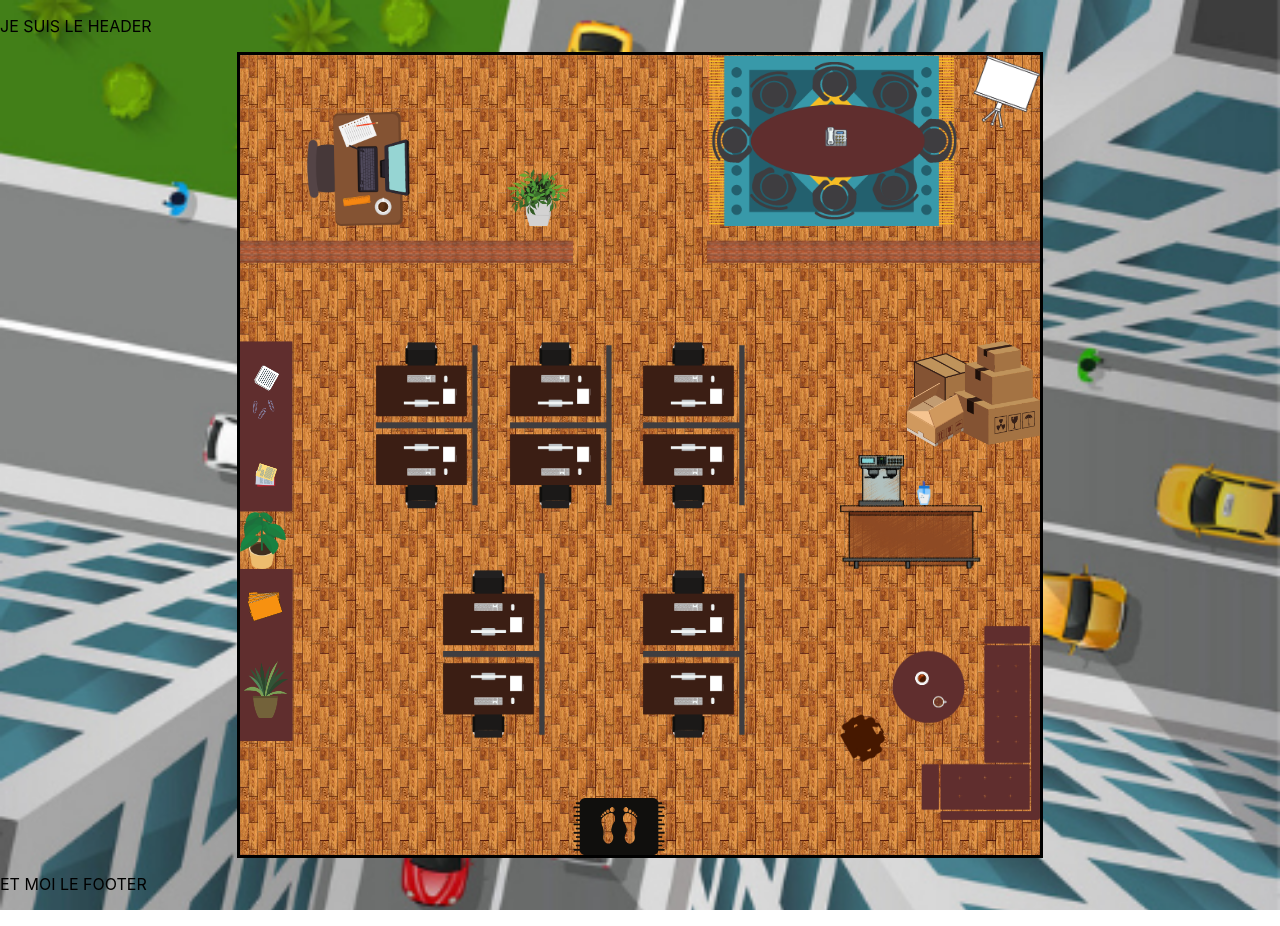
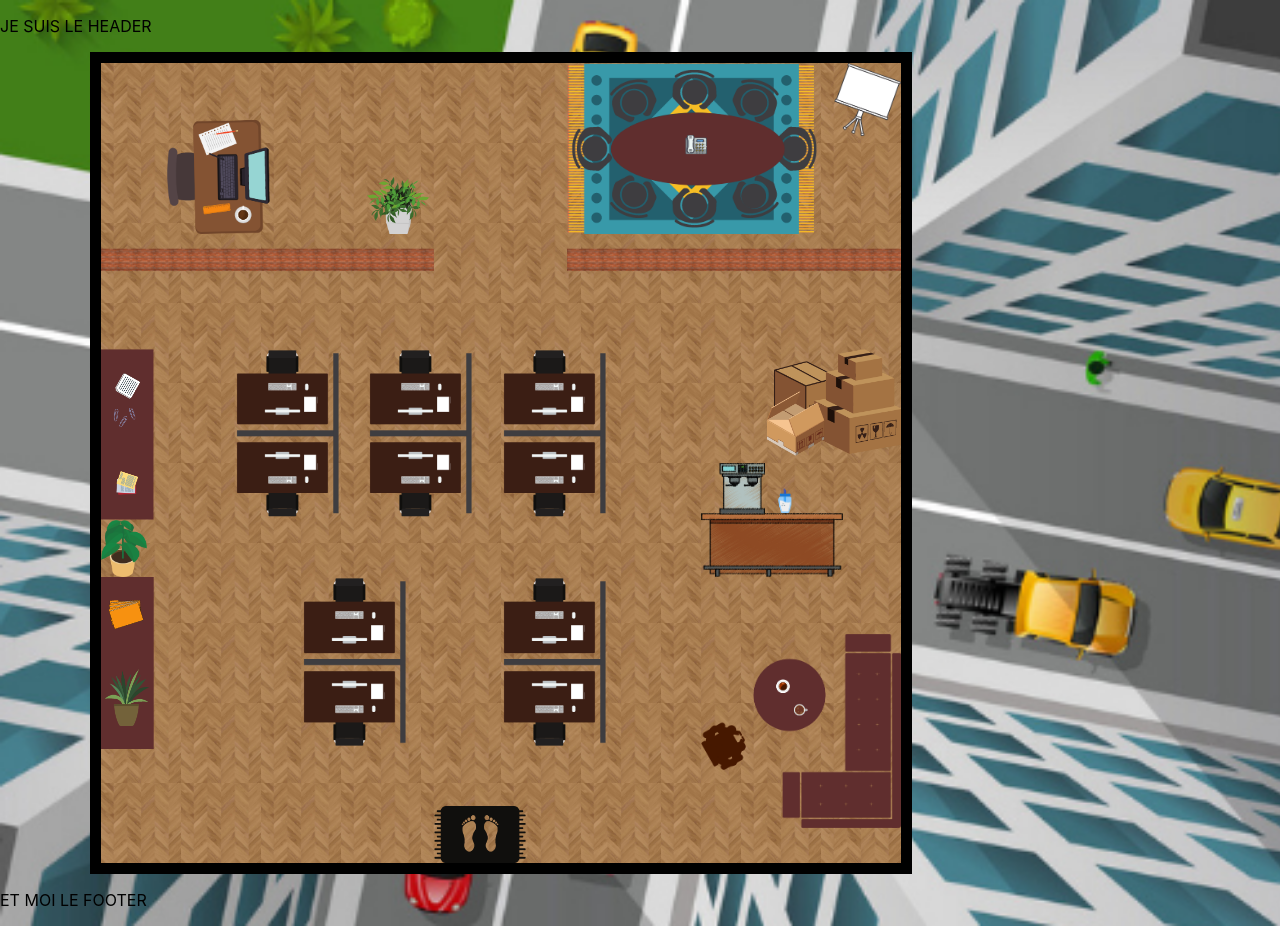
Before and after one commit to Rom-mtl/linkOffice-front, a React (Create React App) app: page / in a window 1280 px wide. Built offline with nearby package versions, Linux system fonts and the light colour scheme.

Commit message:
Grid with objects done

```diff
--- a/src/components/board/Board.css
+++ b/src/components/board/Board.css
@@ -1,6 +1,6 @@
 .wrapper {
-  margin: auto;
-  background-image: url('../../images/parquet2.jpeg');
+  margin-left: 7%;
+  background-image: url('../../images/parquet3.jpg');
   background-size: 10%;
   background-repeat: repeat;
   display: grid;
@@ -10,7 +10,7 @@
   grid-auto-rows: auto;
   background-color: lightblue;
   grid-template-rows: repeat(14, 1fr);
-  border: solid;
+  border: solid 11px black;
 }
 .one {
   grid-column: 1 / 3;
```
Also changed, not shown: src/images/parquet3.jpg (added), 1 other file (tests, documents, lock files or other folders).
